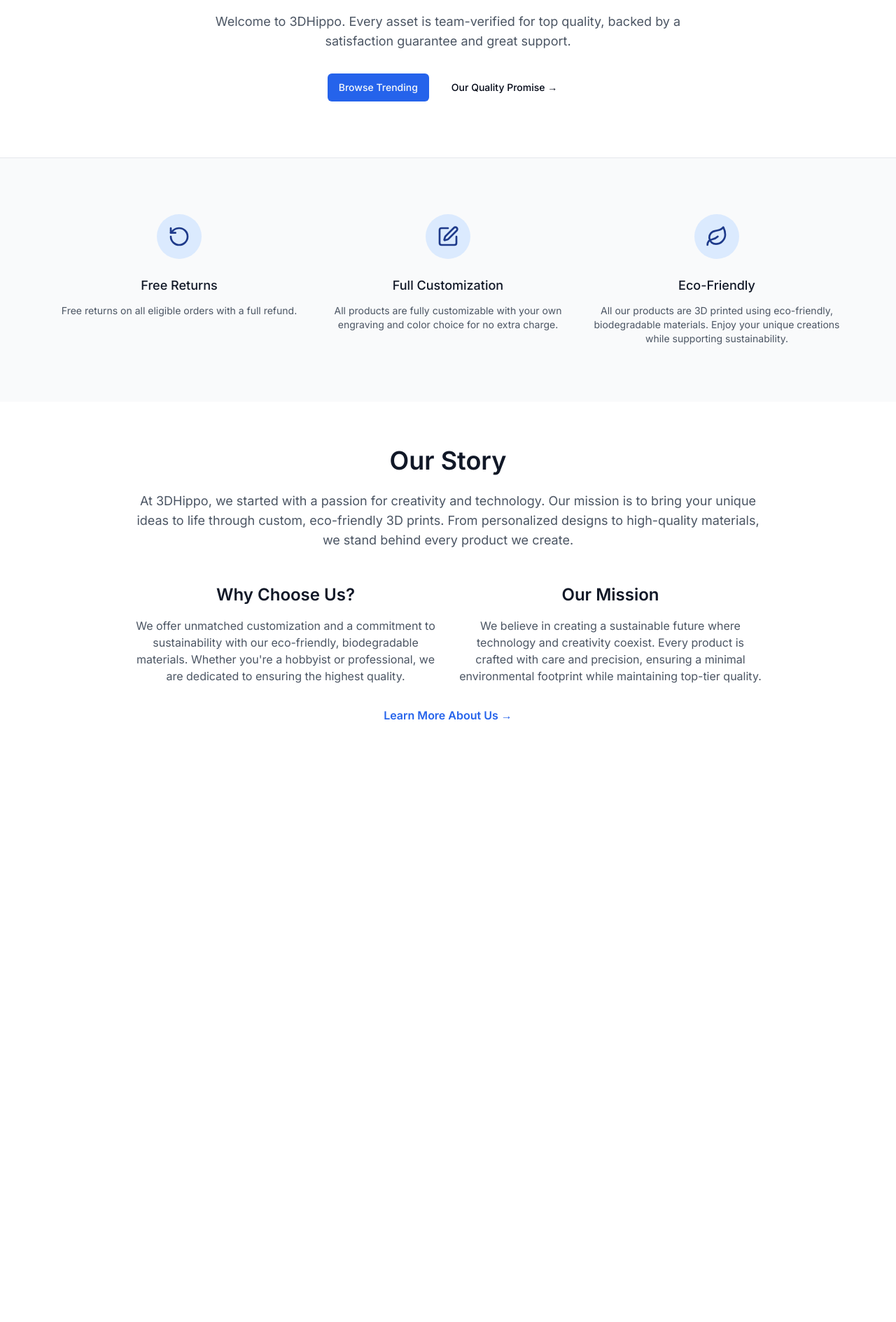
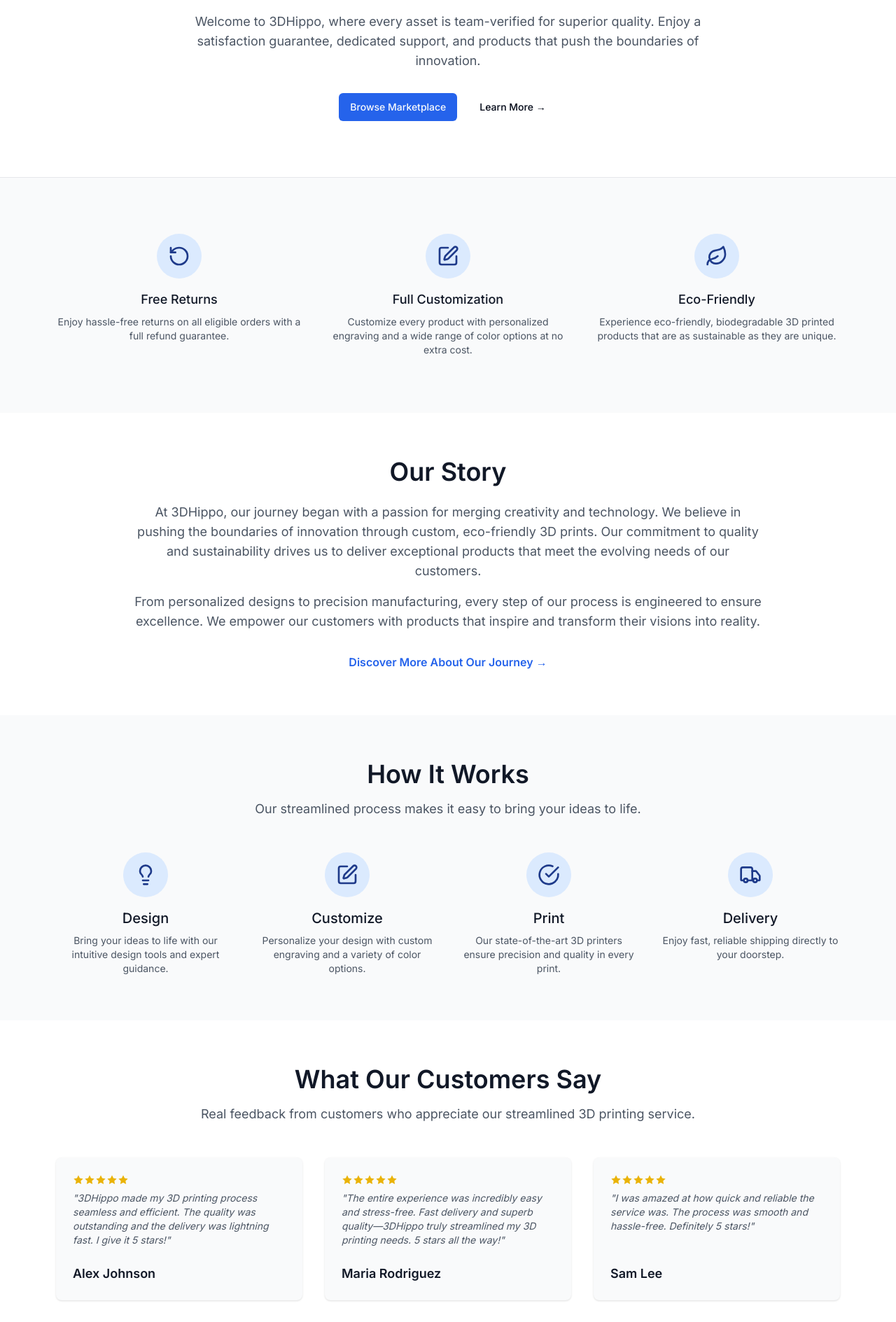
Before and after one commit to 2024-25-Allen-ISD-Computer-Science/2nd-period-isp-3d-marketplace-3dhippo, a Next.js app: page /home in a window 1280 px wide. Shown: the part 271-2160 px from the top of the page at 70% size. Before the commit the page ends 1369 px from the top, so only its background shows below. Built offline with nearby package versions, Linux system fonts and the light colour scheme; no server answers.

Commit message:
updated homepage & redirects

```diff
--- a/src/app/about/page.tsx
+++ b/src/app/about/page.tsx
@@ -20,7 +20,11 @@
             <Link href="/marketplace" className={buttonVariants()}>
               Browse Trending
             </Link>
-            <Button variant="ghost">Our Quality Promise &rarr;</Button>
+            <Button variant="ghost">
+              <Link href="/home" >
+                Return to Home &rarr;
+              </Link>
+              </Button>
           </div>
         </div>
       </MaxWidthWrapper>
--- a/src/app/home/page.tsx
+++ b/src/app/home/page.tsx
@@ -1,57 +1,126 @@
 import MaxWidthWrapper from "@/components/MaxWidthWrapper";
+import Link from "next/link";
 import { Button, buttonVariants } from "@/components/ui/button";
-import { Edit, Leaf, RotateCcw } from "lucide-react";
-import Link from "next/link";
+import {
+  Edit,
+  Leaf,
+  RotateCcw,
+  Lightbulb,
+  Truck,
+  CheckCircle,
+  Star,
+} from "lucide-react";
 
 const perks = [
   {
     name: "Free Returns",
     Icon: RotateCcw,
-    description: "Free returns on all eligible orders with a full refund."
+    description:
+      "Enjoy hassle-free returns on all eligible orders with a full refund guarantee.",
   },
   {
     name: "Full Customization",
     Icon: Edit,
-    description: "All products are fully customizable with your own engraving and color choice for no extra charge."
+    description:
+      "Customize every product with personalized engraving and a wide range of color options at no extra cost.",
   },
   {
     name: "Eco-Friendly",
     Icon: Leaf,
-    description: "All our products are 3D printed using eco-friendly, biodegradable materials. Enjoy your unique creations while supporting sustainability."
+    description:
+      "Experience eco-friendly, biodegradable 3D printed products that are as sustainable as they are unique.",
+  },
+];
+
+const howItWorksSteps = [
+  {
+    title: "Design",
+    description:
+      "Bring your ideas to life with our intuitive design tools and expert guidance.",
+    Icon: Lightbulb,
+  },
+  {
+    title: "Customize",
+    description:
+      "Personalize your design with custom engraving and a variety of color options.",
+    Icon: Edit,
+  },
+  {
+    title: "Print",
+    description:
+      "Our state-of-the-art 3D printers ensure precision and quality in every print.",
+    Icon: CheckCircle,
+  },
+  {
+    title: "Delivery",
+    description: "Enjoy fast, reliable shipping directly to your doorstep.",
+    Icon: Truck,
+  },
+];
+
+const testimonials = [
+  {
+    name: "Alex Johnson",
+    feedback:
+      "3DHippo made my 3D printing process seamless and efficient. The quality was outstanding and the delivery was lightning fast. I give it 5 stars!",
+  },
+  {
+    name: "Maria Rodriguez",
+    feedback:
+      "The entire experience was incredibly easy and stress-free. Fast delivery and superb quality—3DHippo truly streamlined my 3D printing needs. 5 stars all the way!",
+  },
+  {
+    name: "Sam Lee",
+    feedback:
+      "I was amazed at how quick and reliable the service was. The process was smooth and hassle-free. Definitely 5 stars!",
   },
 ];
 
 export default function Home() {
   return (
     <>
+      {/* Hero Section */}
       <MaxWidthWrapper>
         <div className="py-20 mx-auto text-center flex flex-col items-center max-w-3xl">
-          <h1 className="text-4xl font-bold tracking-tight text-gray-900 sm:text-6xl">
-            Your marketplace for high-quality <span className="text-blue-600">3D prints</span>.
+          <h1 className="text-4xl sm:text-6xl font-extrabold tracking-tight text-gray-900">
+            Your Marketplace for High-Quality{" "}
+            <span className="text-blue-600">3D Prints</span>
           </h1>
-          <p className="mt-6 text-lg max-w-prose text-gray-600">
-            Welcome to 3DHippo. Every asset is team-verified for top quality, backed by a satisfaction guarantee and great support.
+          <p className="mt-6 text-lg text-gray-600 max-w-prose">
+            Welcome to 3DHippo, where every asset is team-verified for superior quality.
+            Enjoy a satisfaction guarantee, dedicated support, and products that push the
+            boundaries of innovation.
           </p>
-          <div className="flex flex-col sm:flex-row gap-4 mt-8">
-            <Link href="/marketplace" className={buttonVariants()}>Browse Trending</Link>
-            <Button variant="ghost">Our Quality Promise &rarr;</Button>
+          <div className="mt-8 flex flex-col sm:flex-row gap-4">
+            <Link href="/marketplace" className={buttonVariants()}>
+              Browse Marketplace
+            </Link>
+            <Link href="/about" className={buttonVariants({ variant: "ghost" })}>
+              Learn More &rarr;
+            </Link>
           </div>
         </div>
       </MaxWidthWrapper>
 
+      {/* Perks Section */}
       <section className="border-t border-gray-200 bg-gray-50">
         <MaxWidthWrapper className="py-20">
-          <div className="grid grid-cols-1 gap-y-12 sm:grid-cols-2 sm:gap-x-6 lg:grid-cols-3 lg:gap-x-8 lg:gap-y-0">
+          <div className="grid grid-cols-1 gap-y-12 sm:grid-cols-2 lg:grid-cols-3 gap-x-8">
             {perks.map((perk) => (
-              <div key={perk.name} className="text-center md:flex md:items-start md:text-left lg:block lg:text-center">
-                <div className="md:flex-shrink-0 flex justify-center">
-                  <div className="h-16 w-16 flex items-center justify-center rounded-full bg-blue-100 text-blue-900">
-                    <perk.Icon className="w-8 h-8" />
-                  </div>
+              <div
+                key={perk.name}
+                className="flex flex-col items-center text-center space-y-4"
+              >
+                <div className="flex items-center justify-center h-16 w-16 rounded-full bg-blue-100 text-blue-900">
+                  <perk.Icon className="w-8 h-8" aria-hidden="true" />
                 </div>
-                <div className="mt-6 md:ml-4 md:mt-0 lg:ml-0 lg:mt-6">
-                  <h3 className="text-lg font-medium text-gray-900">{perk.name}</h3>
-                  <p className="mt-3 text-sm text-gray-600">{perk.description}</p>
+                <div>
+                  <h3 className="text-lg font-medium text-gray-900">
+                    {perk.name}
+                  </h3>
+                  <p className="mt-2 text-sm text-gray-600">
+                    {perk.description}
+                  </p>
                 </div>
               </div>
             ))}
@@ -59,30 +128,102 @@
         </MaxWidthWrapper>
       </section>
 
+      {/* Our Story Section */}
       <section className="bg-white py-16" id="about">
         <MaxWidthWrapper>
           <div className="text-center max-w-4xl mx-auto">
             <h2 className="text-4xl font-semibold text-gray-900">Our Story</h2>
             <p className="mt-6 text-lg text-gray-600">
-              At 3DHippo, we started with a passion for creativity and technology. Our mission is to bring your unique ideas to life through custom, eco-friendly 3D prints. From personalized designs to high-quality materials, we stand behind every product we create.
+              At 3DHippo, our journey began with a passion for merging creativity and technology.
+              We believe in pushing the boundaries of innovation through custom, eco-friendly 3D prints.
+              Our commitment to quality and sustainability drives us to deliver exceptional products
+              that meet the evolving needs of our customers.
             </p>
-            <div className="grid grid-cols-1 lg:grid-cols-2 gap-8 mt-12">
-              <div>
-                <h3 className="text-2xl font-semibold text-gray-900">Why Choose Us?</h3>
-                <p className="mt-4 text-gray-600">We offer unmatched customization and a commitment to sustainability with our eco-friendly, biodegradable materials. Whether you're a hobbyist or professional, we are dedicated to ensuring the highest quality.</p>
-              </div>
-              <div>
-                <h3 className="text-2xl font-semibold text-gray-900">Our Mission</h3>
-                <p className="mt-4 text-gray-600">We believe in creating a sustainable future where technology and creativity coexist. Every product is crafted with care and precision, ensuring a minimal environmental footprint while maintaining top-tier quality.</p>
-              </div>
+            <p className="mt-4 text-lg text-gray-600">
+              From personalized designs to precision manufacturing, every step of our process is engineered
+              to ensure excellence. We empower our customers with products that inspire and transform
+              their visions into reality.
+            </p>
+            <div className="mt-8">
+              <Link
+                href="/about"
+                className="inline-block text-blue-600 font-semibold hover:underline"
+              >
+                Discover More About Our Journey &rarr;
+              </Link>
             </div>
-            <Link href="/about" className="mt-8 inline-block text-blue-600 font-semibold">
-              Learn More About Us &rarr;
-            </Link>
           </div>
         </MaxWidthWrapper>
       </section>
 
+      {/* How It Works Section */}
+      <section className="bg-gray-50 py-16">
+        <MaxWidthWrapper>
+          <div className="text-center mb-12">
+            <h2 className="text-4xl font-semibold text-gray-900">How It Works</h2>
+            <p className="mt-4 text-lg text-gray-600">
+              Our streamlined process makes it easy to bring your ideas to life.
+            </p>
+          </div>
+          <div className="grid grid-cols-1 md:grid-cols-2 lg:grid-cols-4 gap-8">
+            {howItWorksSteps.map((step) => (
+              <div key={step.title} className="flex flex-col items-center text-center">
+                <div className="flex items-center justify-center h-16 w-16 rounded-full bg-blue-100 text-blue-900">
+                  <step.Icon className="w-8 h-8" aria-hidden="true" />
+                </div>
+                <h3 className="mt-4 text-xl font-medium text-gray-900">
+                  {step.title}
+                </h3>
+                <p className="mt-2 text-sm text-gray-600">{step.description}</p>
+              </div>
+            ))}
+          </div>
+        </MaxWidthWrapper>
+      </section>
+
+      <section className="bg-white py-16">
+        <MaxWidthWrapper>
+          <div className="text-center mb-12">
+            <h2 className="text-4xl font-semibold text-gray-900">
+              What Our Customers Say
+            </h2>
+            <p className="mt-4 text-lg text-gray-600">
+              Real feedback from customers who appreciate our streamlined 3D printing service.
+            </p>
+          </div>
+          <div className="grid grid-cols-1 md:grid-cols-3 gap-8">
+            {testimonials.map((testimonial) => (
+              <div
+                key={testimonial.name}
+                className="bg-gray-50 p-6 rounded-lg shadow flex flex-col justify-between min-h-[180px]"
+              >
+                <div className="flex flex-col">
+                  <div className="flex items-center mb-2">
+                    {Array(5)
+                      .fill(0)
+                      .map((_, i) => (
+                        <Star
+                          key={i}
+                          className="w-4 h-4 text-yellow-500"
+                          fill="currentColor"
+                          stroke="none"
+                        />
+                      ))}
+                  </div>
+                  <p className="text-sm text-gray-600 italic">
+                    "{testimonial.feedback}"
+                  </p>
+                </div>
+                <div className="mt-4 pt-2">
+                  <p className="text-lg font-semibold text-gray-900">
+                    {testimonial.name}
+                  </p>
+                </div>
+              </div>
+            ))}
+          </div>
+        </MaxWidthWrapper>
+      </section>
     </>
   );
 }
```
